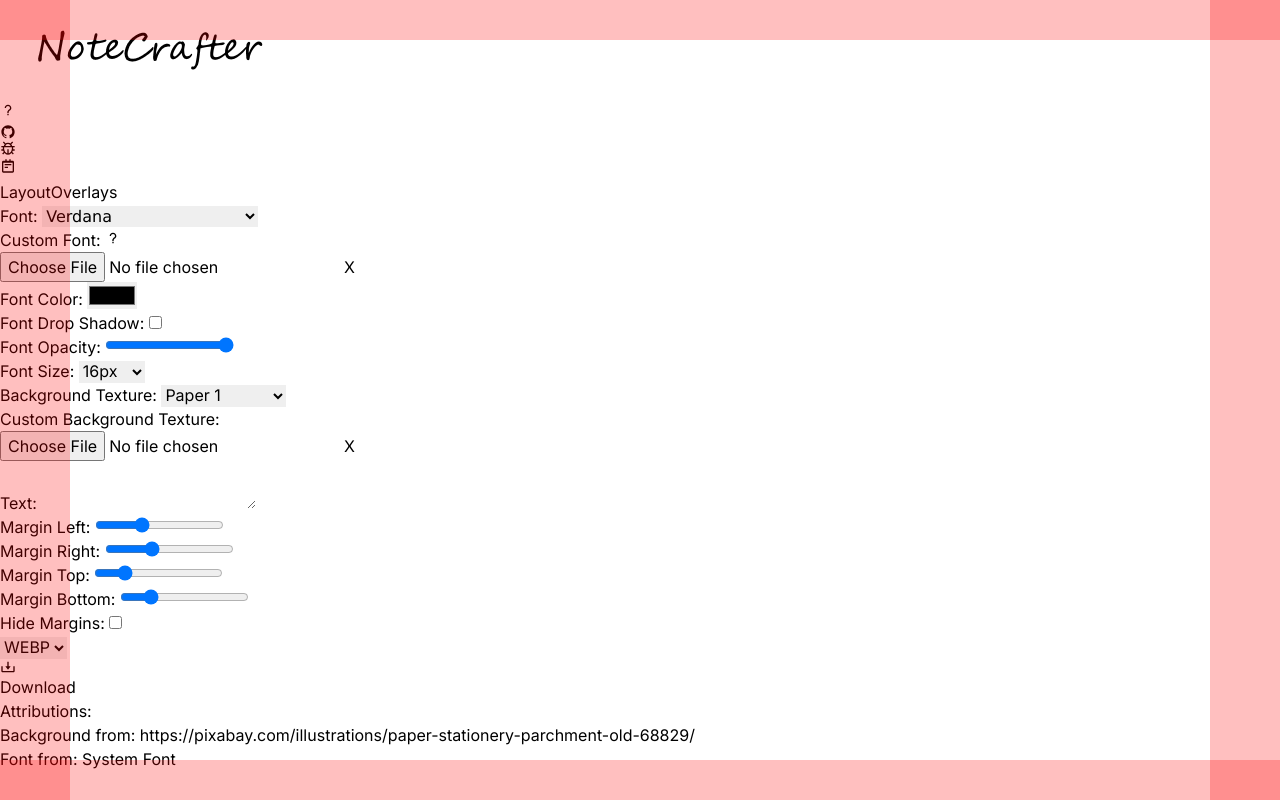
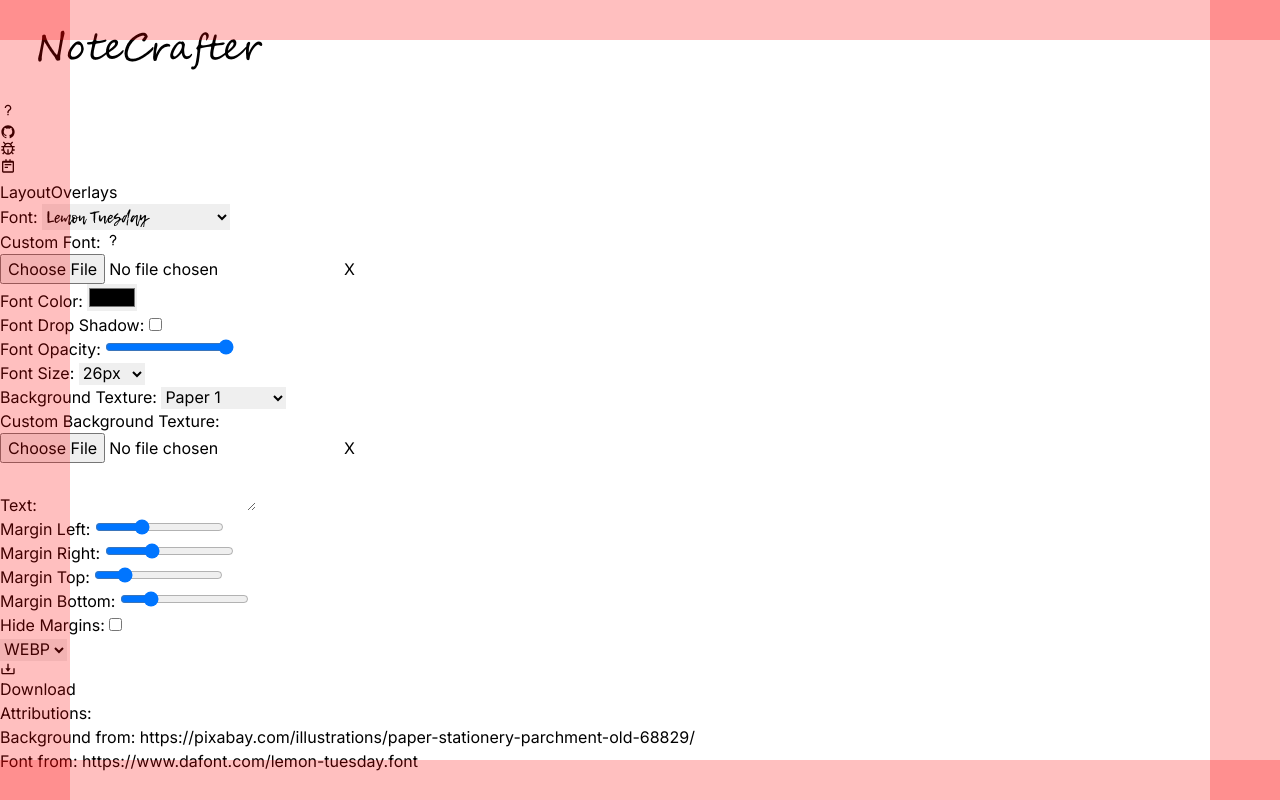
Before and after one commit to EddieDover/NoteCrafter, a Next.js app: page / in a window 1280 px wide. Shown: the top 800 px of the page. Built offline with nearby package versions, Linux system fonts and the light colour scheme.

Commit message:
updated the default values

```diff
--- a/components/NoteCraftrer.tsx
+++ b/components/NoteCraftrer.tsx
@@ -23,7 +23,7 @@ import { PAPER_LIST } from "@/data/papers";
 import download from "downloadjs";
 import * as htmlToImage from "html-to-image";
 import NextImage from "next/image";
-import { useCallback, useState } from "react";
+import { useCallback, useEffect, useState } from "react";
 import {
   BiBug,
   BiDownload,
@@ -45,11 +45,11 @@ export const NoteCrafter = (props: NoteCrafterProps) => {
   const [noteText, setNoteText] = useState(PLACEHOLDER_TEXT);
   const [backgroundImage, setBackgroundImage] = useState(PAPER_LIST[0].file);
   const [customBackgroundImage, setCustomBackgroundImage] = useState<File>();
-  const [fontFamily, setFontFamily] = useState("Verdana");
+  const [fontFamily, setFontFamily] = useState(FONT_LIST[0].name);
   const [fontColor, setFontColor] = useState("#000000");
   const [fontDropShadow, setFontDropShadow] = useState(false);
   const [fontOpacity, setFontOpacity] = useState("1");
-  const [fontSize, setFontSize] = useState("16px");
+  const [fontSize, setFontSize] = useState("26px");
   const [backgroundImageWidth, setBackgroundImageWidth] = useState(
     PAPER_LIST[0].size?.x ?? "auto"
   );
@@ -80,6 +80,11 @@ export const NoteCrafter = (props: NoteCrafterProps) => {
   const [overlaysRotation, setOverlaysRotation] = useState<number[]>([0]);
   const [overlaysZIndex, setOverlaysZIndex] = useState<number[]>([0]);
   const [overlaysImage, setOverlaysImage] = useState<File[]>([]);
+
+  useEffect(() => {
+    setFontFamily(FONT_LIST[3].name);
+    setFontAttribution(FONT_LIST[3].source);
+  }, []);
 
   const formSetNoteText = (event: React.ChangeEvent<HTMLTextAreaElement>) => {
     setNoteText(event.target.value);
@@ -462,6 +467,7 @@ export const NoteCrafter = (props: NoteCrafterProps) => {
               id="font_select"
               label="Font: "
               onChange={formSetFont}
+              value={fontFamily}
               style={{ fontFamily: fontFamily }}
               type="select"
               classNameOverride="select select-primary w-full max-w-xs"
@@ -536,6 +542,7 @@ export const NoteCrafter = (props: NoteCrafterProps) => {
               type="select"
               classNameOverride="select select-primary w-full max-w-xs"
               onChange={formSetFontSize}
+              value={fontSize}
             >
               {Array.from({ length: MAX_FONT_SIZE - 16 + 1 }, (_, i) => {
                 if ((16 + i) % 2 === 0)
```
